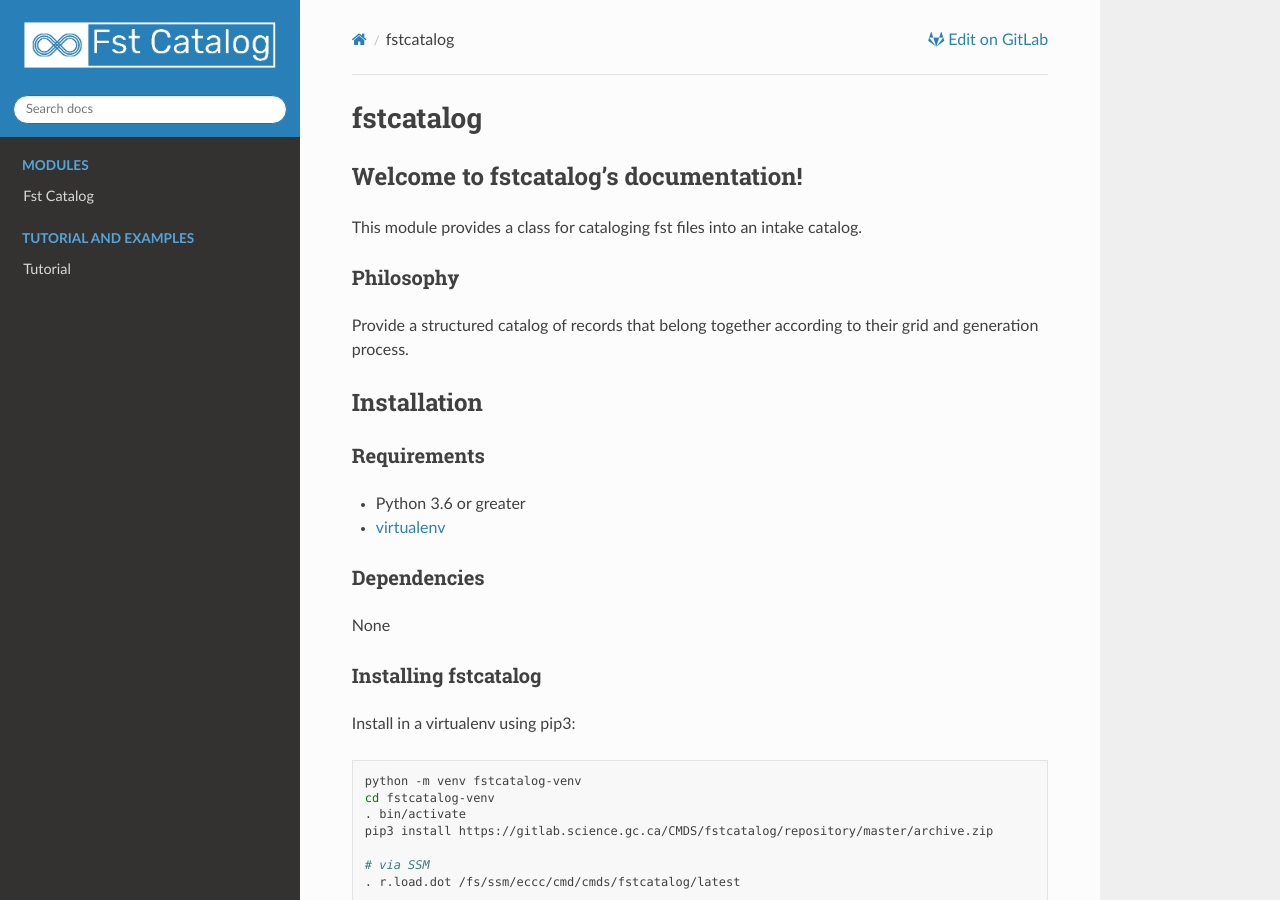
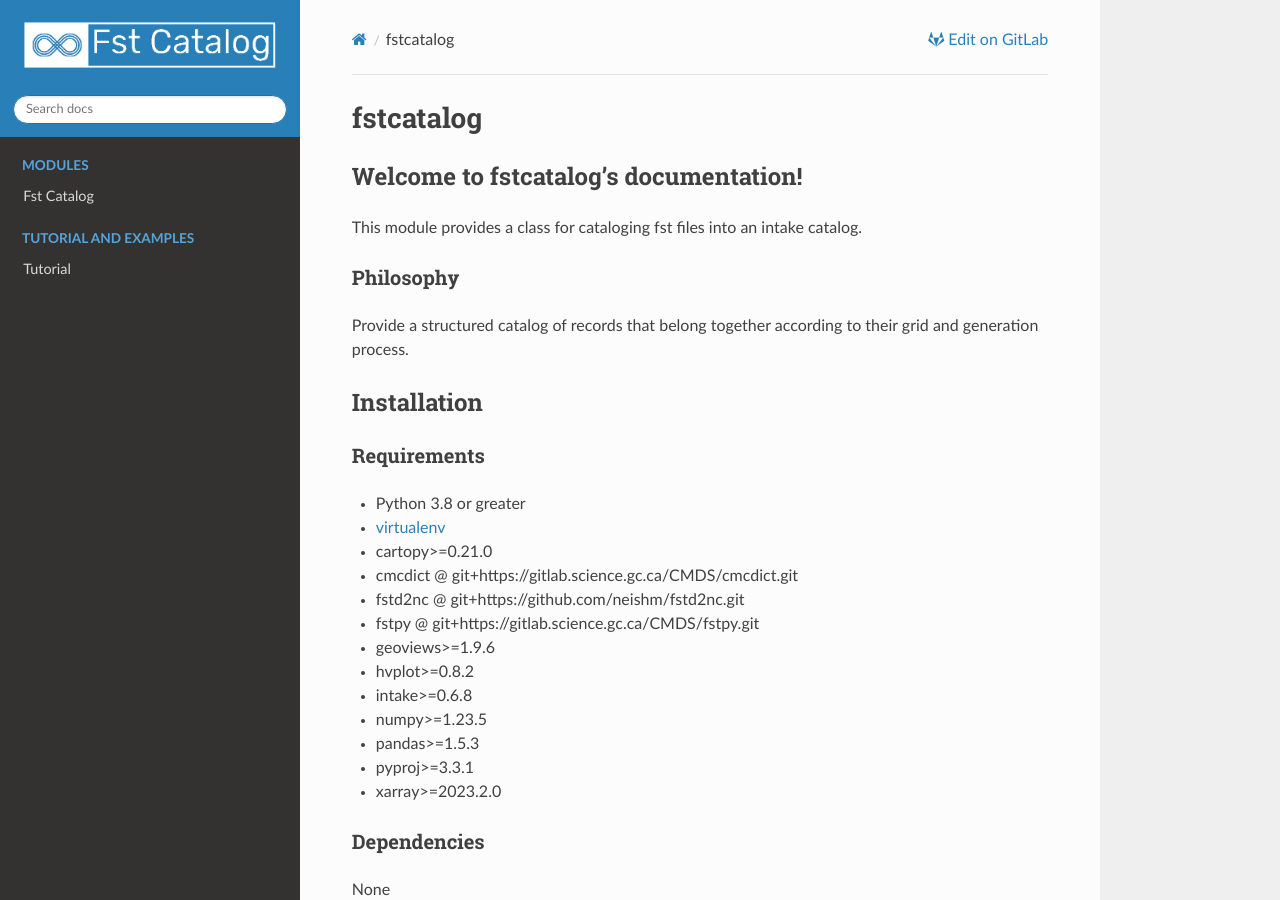
Before and after one commit to sebastiendfortier/fstcatalog, a Sphinx documentation site: the page built from docs/intro.rst, in a window 1280 px wide and 900 px high. Built offline with Sphinx 7.4.7 and the Read the Docs theme 2.0.0, drawn with Linux system fonts in a browser that asks for light colours; pages that are not in the unit, such as notebooks, are missing from menus.

Commit message:
update doc

```diff
--- a/docs/fstcatalog.rst
+++ b/docs/fstcatalog.rst
@@ -2,5 +2,5 @@
 Fst Catalog
 ===========
 
-.. automodule:: fstcatalog.__init__
+.. automodule:: fstcatalog
    :members:
--- a/docs/intro.rst
+++ b/docs/intro.rst
@@ -18,8 +18,19 @@ Installation
 Requirements
 ~~~~~~~~~~~~
 
--  Python 3.6 or greater
+-  Python 3.8 or greater
 -  `virtualenv <https://virtualenv.pypa.io>`__
+-  cartopy>=0.21.0
+-  cmcdict @ git+https://gitlab.science.gc.ca/CMDS/cmcdict.git
+-  fstd2nc @ git+https://github.com/neishm/fstd2nc.git
+-  fstpy @ git+https://gitlab.science.gc.ca/CMDS/fstpy.git
+-  geoviews>=1.9.6
+-  hvplot>=0.8.2
+-  intake>=0.6.8
+-  numpy>=1.23.5
+-  pandas>=1.5.3
+-  pyproj>=3.3.1
+-  xarray>=2023.2.0
 
 Dependencies
 ~~~~~~~~~~~~
@@ -27,7 +38,7 @@ Dependencies
 None
 
 Installing fstcatalog
-~~~~~~~~~~~~~~~~~~
+~~~~~~~~~~~~~~~~~~~~~
 
 Install in a virtualenv using pip3:
 
```
Also changed, not shown: fstcatalog/__init__.py (+1 -13 lines), 2 other files.
